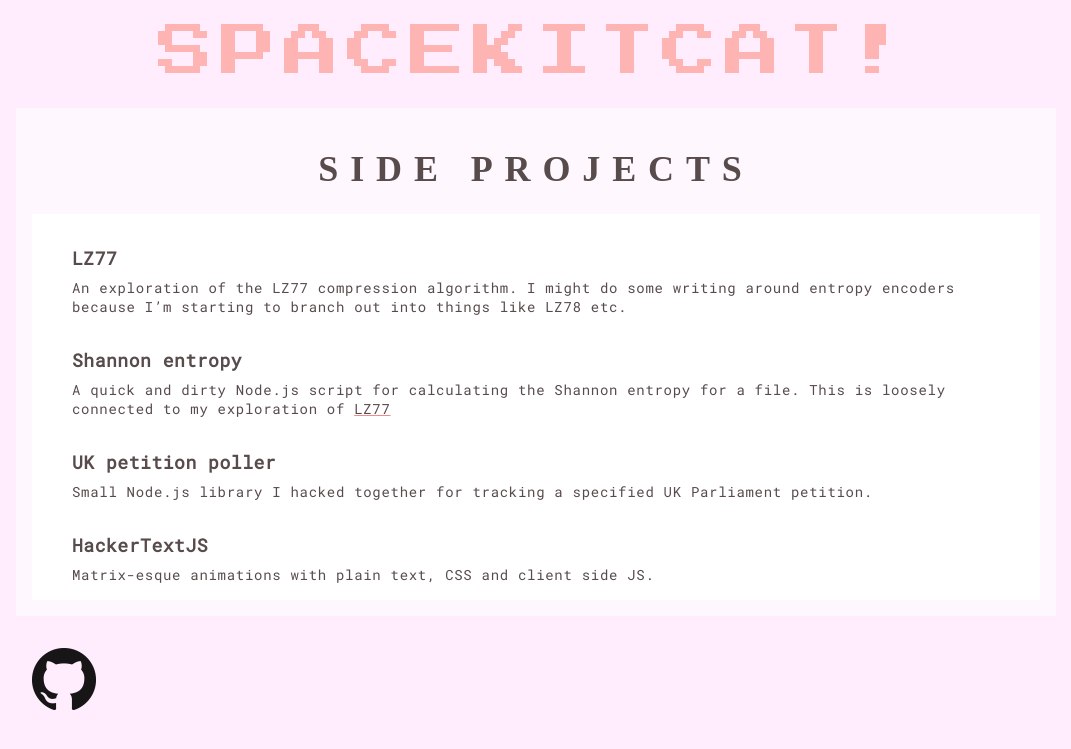
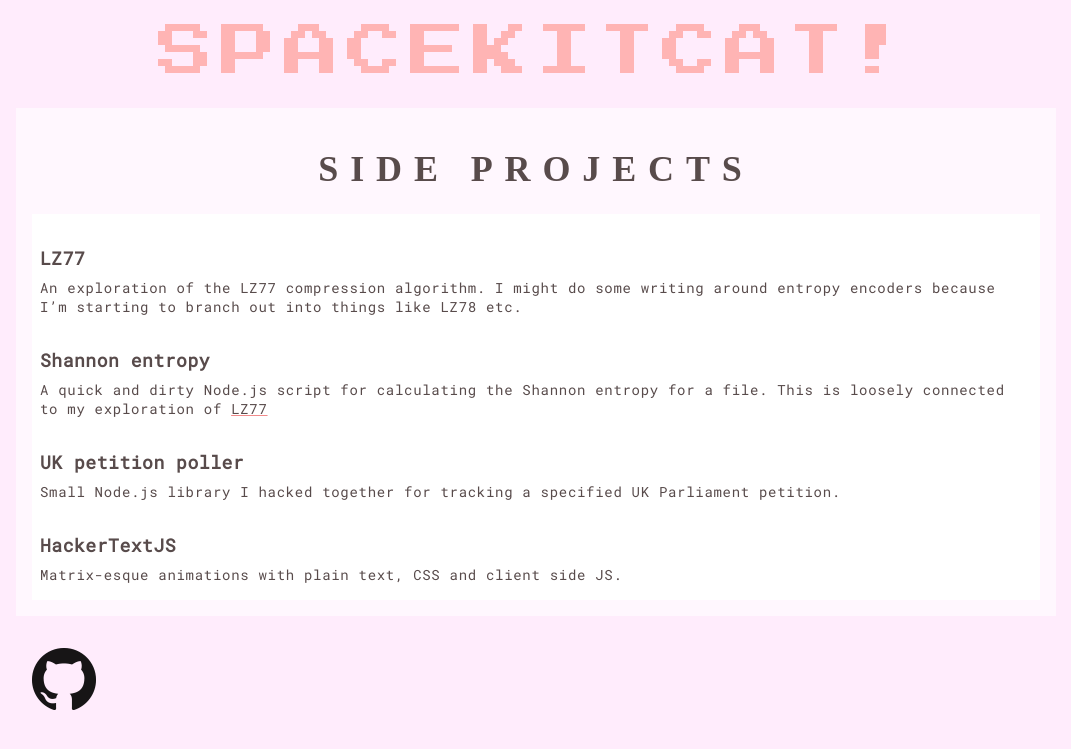
Before and after one commit to spacekitcat/spacekitcat.github.io, a Jekyll site: the page built from index.md, in a window 1280 px wide. Shown: the top 749 px of the page, without its empty margins (104-1175 px from the left). Built offline with Jekyll 4.4.1, drawn with Linux system fonts in a browser that asks for light colours; some web fonts are replaced.

Commit message:
fix(css-mobile): Fixing the medium breakpoint width.

```diff
--- a/_sass/global.scss
+++ b/_sass/global.scss
@@ -61,7 +61,6 @@
 .content-wrapper {
   @include content-wrap;
   background-color: $content-wrapper-background;
-  margin: 8px;
 
   h1 {
     font-family: 'Swanky and Moo Moo', cursive;
@@ -74,7 +73,6 @@
 
 .content {
   background: $content-background;
-  padding: 32px;
   padding-bottom: 8px;
   padding-top: 8px;
 
--- a/_sass/mixins.scss
+++ b/_sass/mixins.scss
@@ -3,9 +3,12 @@
 $large-start-breakpoint: 1008px;
 
 @mixin content-wrap {
+  margin-left: 8px;
+
   @media screen and (min-width: $medium-start-breakpoint) {
-    box-sizing: content-box;
-    width: 100%;
+    margin-left: 8px;
+    margin-right: 8px;
+    padding: 16px;
   }
 
   @media screen and (min-width: $large-start-breakpoint) {
```
